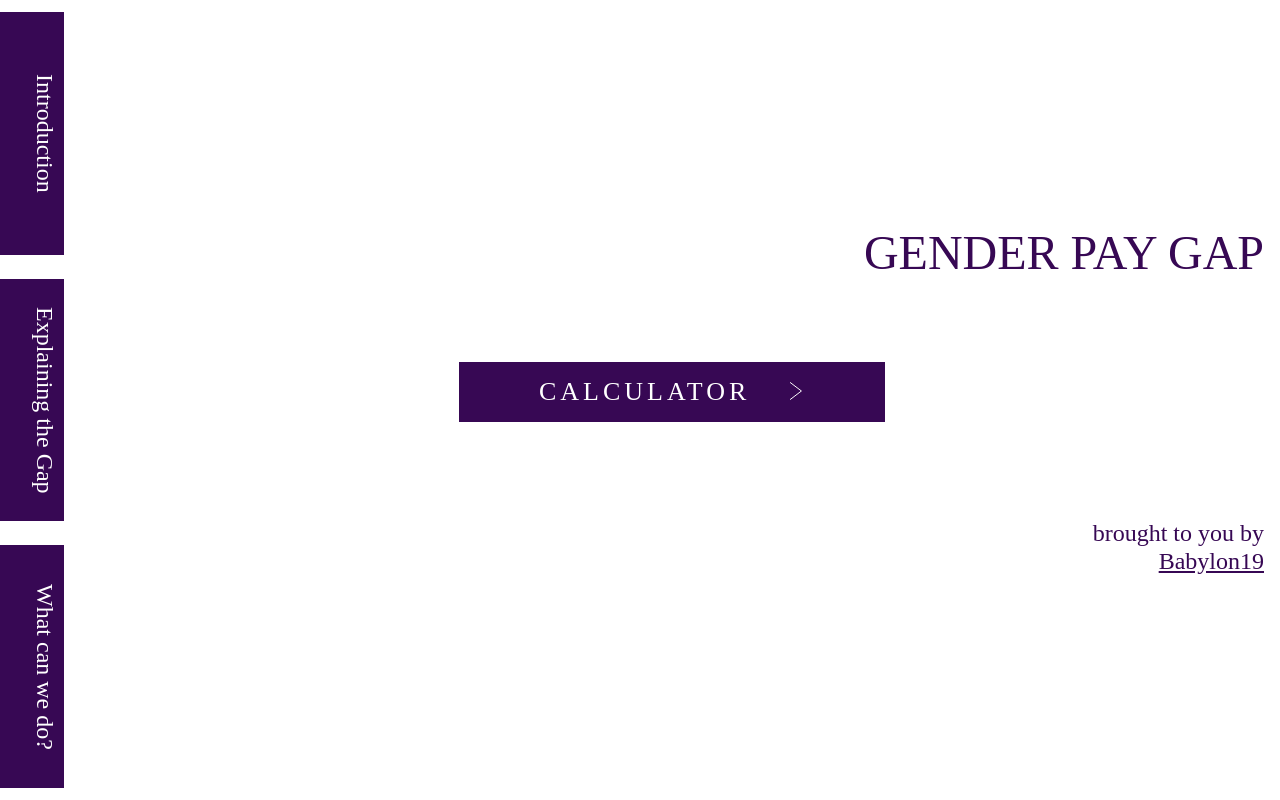
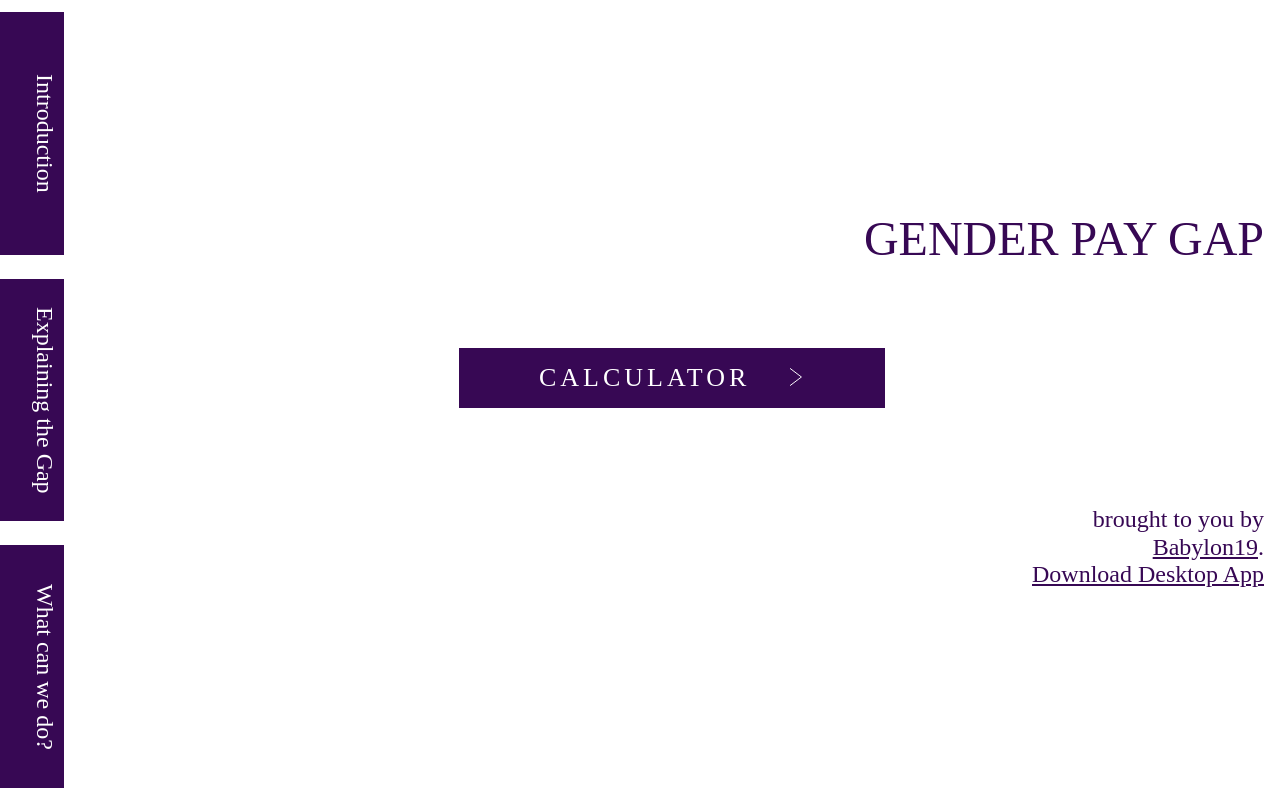
Before and after one commit to intobinary/Gender-Pay-Gap-CALCULATOR, a plain HTML site: page index.html in a window 1280 px wide. Drawn offline with Linux system fonts and the light colour scheme; a web font is replaced by a local one.

Commit message:
Update index.html

```diff
--- a/index.html
+++ b/index.html
@@ -370,7 +370,7 @@
 			</footer>
 
 			<section class="footer">
-				brought to you by <br /><a href="https://babylon19.org">Babylon19</a>
+				brought to you by <br /><a href="https://babylon19.org">Babylon19</a>. <br /><a href="https://github.com/intobinary/CDN.IB/raw/refs/heads/main/desktop-apps/gender.exe" style="text-decoration: underline;" download>Download Desktop App</a>
 			</section>
 		</section>
 
```
